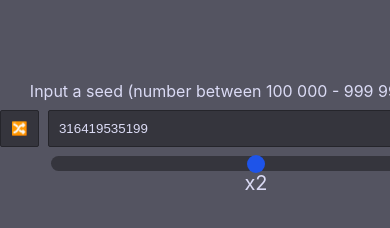
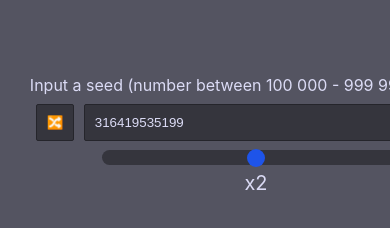
Before and after one commit to Reishi006/perlin-canvas, a React (Create React App) app: page / in a window 390 px wide. Shown: the part 540-768 px from the top of the page. Built offline with nearby package versions, Linux system fonts and the light colour scheme.

Commit message:
Update App.css
added margins and padding for media query seed input window

```diff
--- a/src/App.css
+++ b/src/App.css
@@ -126,6 +126,7 @@ input[type='range'], input[type='range']::-webkit-slider-thumb {
   .seed {
     width: 100%;
     margin: auto 0;
+    padding: .3em;
     position: sticky;
     bottom: 0;
 
@@ -135,7 +136,7 @@ input[type='range'], input[type='range']::-webkit-slider-thumb {
   }
 
   .seed-input, .seed-size {
-    width: 80%;
+    width: 60%;
   }
 
   .seed-input {
@@ -145,4 +146,8 @@ input[type='range'], input[type='range']::-webkit-slider-thumb {
   .seed-size {
     margin: none;
   }
+
+  .seed-size-label {
+    margin: .3em;
+  }
 }
```
